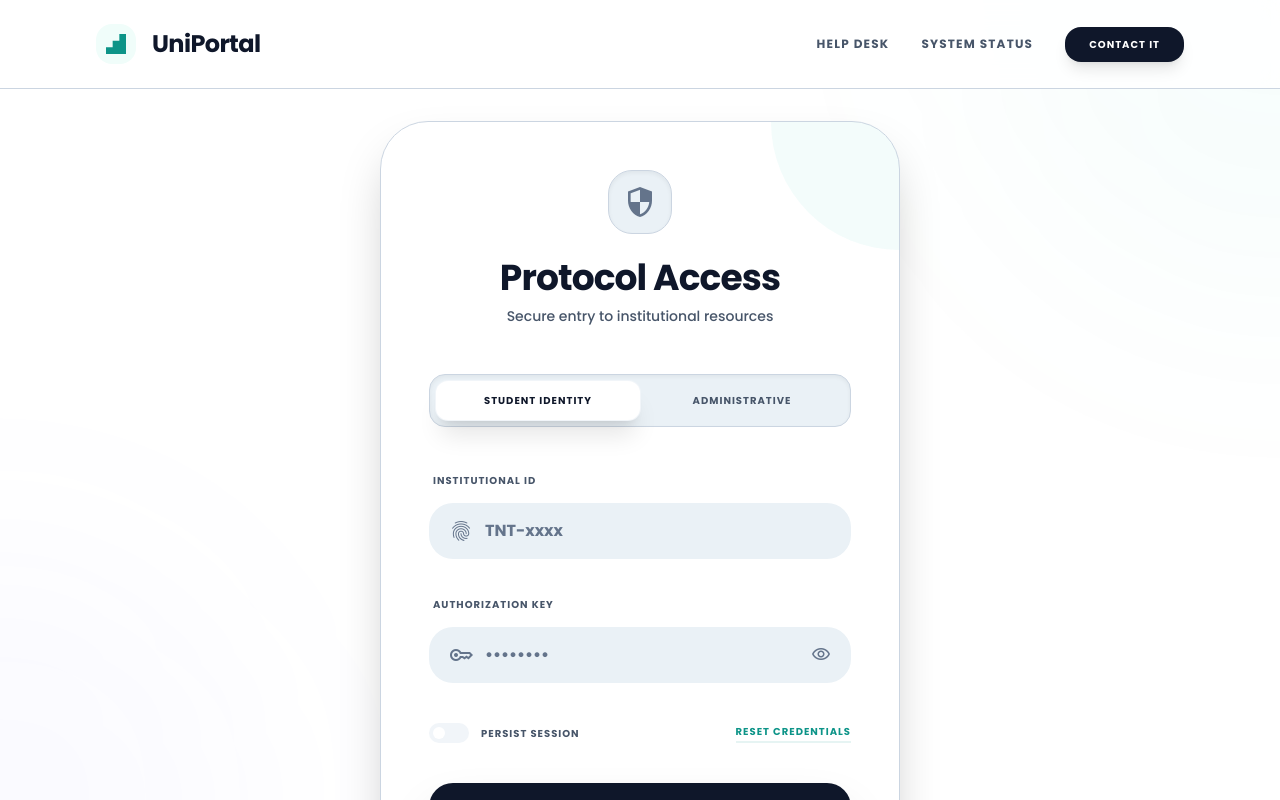
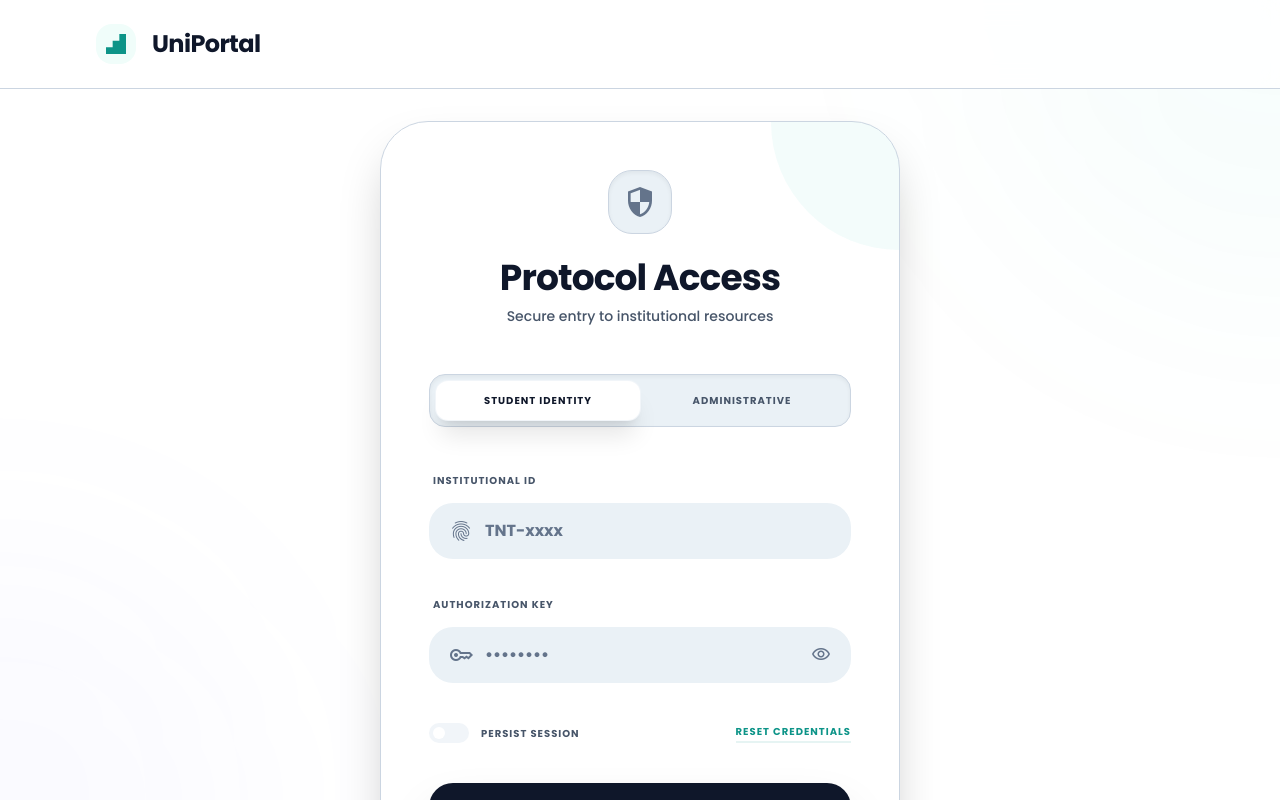
Before and after one commit to Course-and-Credit-Management-System/Frontend, a React (Vite) app: page /#/login in a window 1280 px wide. Shown: the top 800 px of the page. Built offline with nearby package versions, Linux system fonts and the light colour scheme; no server answers.

Commit message:
finsih enhanced

```diff
--- a/pages/Login.tsx
+++ b/pages/Login.tsx
@@ -89,7 +89,7 @@ const Login: React.FC<LoginProps> = ({ onLogin }) => {
   return (
     <>
       <div className="bg-white dark:bg-slate-950 min-h-screen flex flex-col font-poppins transition-colors duration-500 relative overflow-hidden">
-        <header className="w-full flex items-center justify-between whitespace-nowrap border-b border-slate-100 dark:border-slate-800 px-8 lg:px-24 py-6 bg-white/80 dark:bg-slate-950/80 backdrop-blur-md z-50">
+        <header className="w-full flex items-center whitespace-nowrap border-b border-slate-100 dark:border-slate-800 px-8 lg:px-24 py-6 bg-white/80 dark:bg-slate-950/80 backdrop-blur-md z-50">
           <div className="flex items-center gap-4 text-teal-600">
             <div className="h-10 w-10 rounded-2xl bg-teal-50 dark:bg-teal-900/20 flex items-center justify-center text-teal-600 dark:text-teal-400">
               <svg fill="currentColor" className="w-6 h-6" viewBox="0 0 48 48" xmlns="http://www.w3.org/2000/svg">
@@ -97,28 +97,6 @@ const Login: React.FC<LoginProps> = ({ onLogin }) => {
               </svg>
             </div>
             <h2 className="text-slate-900 dark:text-white text-2xl font-black tracking-tight">UniPortal</h2>
-          </div>
-          <div className="flex flex-1 justify-end gap-8 items-center">
-            <div className="hidden md:flex items-center gap-8">
-              <a
-                className="text-slate-400 dark:text-slate-500 text-xs font-black uppercase tracking-widest hover:text-teal-600 dark:hover:text-teal-400 transition-colors"
-                href="#"
-              >
-                Help Desk
-              </a>
-              <a
-                className="text-slate-400 dark:text-slate-500 text-xs font-black uppercase tracking-widest hover:text-teal-600 dark:hover:text-teal-400 transition-colors"
-                href="#"
-              >
-                System Status
-              </a>
-            </div>
-            <button
-              type="button"
-              className="px-6 py-2.5 rounded-2xl bg-slate-900 dark:bg-teal-600 text-white text-[10px] font-black uppercase tracking-widest hover:bg-slate-800 dark:hover:bg-teal-700 transition-all shadow-lg active:scale-95"
-            >
-              Contact IT
-            </button>
           </div>
         </header>
 
```
